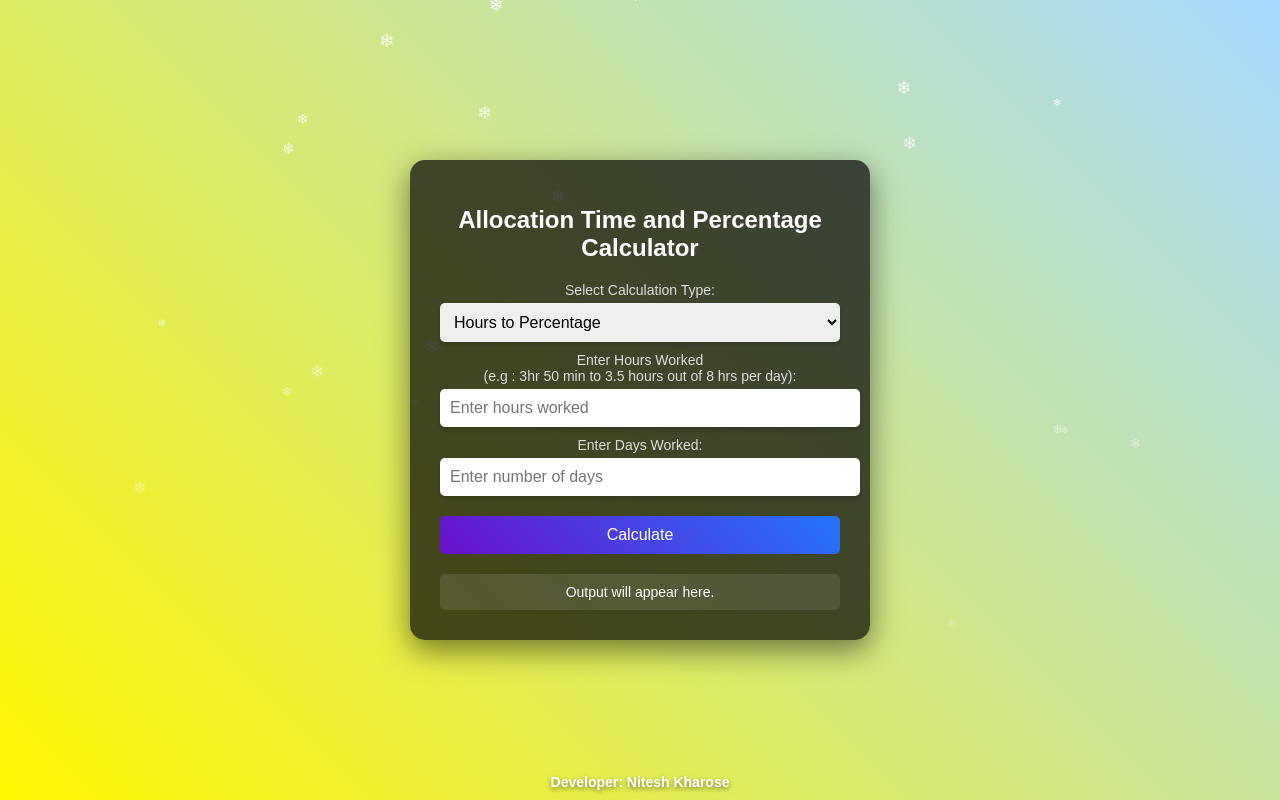
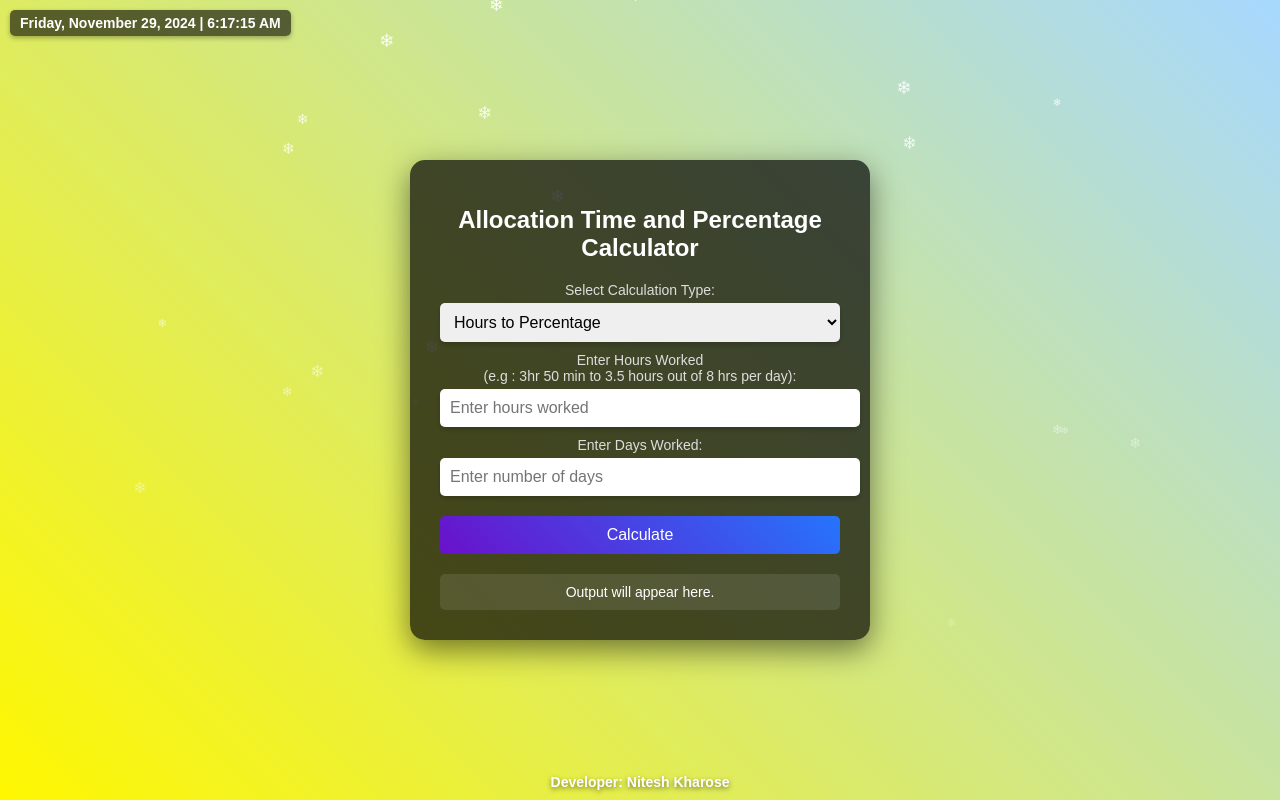
Before and after one commit to Studnit/TaksCalculator, a plain HTML site: page index.html in a window 1280 px wide. Shown: the top 800 px of the page. Drawn offline with Linux system fonts and the light colour scheme.

Commit message:
Update index.html

```diff
--- a/index.html
+++ b/index.html
@@ -147,9 +147,25 @@
             font-weight: bold;
             text-shadow: 0 2px 5px rgba(0, 0, 0, 0.5);
         }
+        .date-time {
+    position: fixed;
+    top: 10px;
+    left: 10px;
+    color: #fff;
+    font-size: 14px;
+    font-weight: bold;
+    background: rgba(0, 0, 0, 0.6);
+    padding: 5px 10px;
+    border-radius: 5px;
+    box-shadow: 0 2px 5px rgba(0, 0, 0, 0.3);
+    z-index: 100;
+}
+
     </style>
 </head>
 <body>
+    <div class="date-time" id="dateTime"></div>
+
     <div class="container">
         <h1>Allocation Time and Percentage Calculator</h1>
 
@@ -188,6 +204,21 @@
     <div class="developer">Developer: Nitesh Kharose</div>
 
     <script>
+        function updateDateTime() {
+    const dateTimeElement = document.getElementById("dateTime");
+    const now = new Date();
+    const options = { weekday: 'long', year: 'numeric', month: 'long', day: 'numeric' };
+    const date = now.toLocaleDateString(undefined, options); // Localized date format
+    const time = now.toLocaleTimeString(); // Localized time format
+    dateTimeElement.textContent = `${date} | ${time}`;
+}
+
+// Update the date and time every second
+setInterval(updateDateTime, 1000);
+
+// Initialize the date and time on page load
+updateDateTime();
+
         function toggleInputFields() {
             const inputType = document.getElementById("inputType").value;
             const minutesField = document.getElementById("minutesInputField");
```
